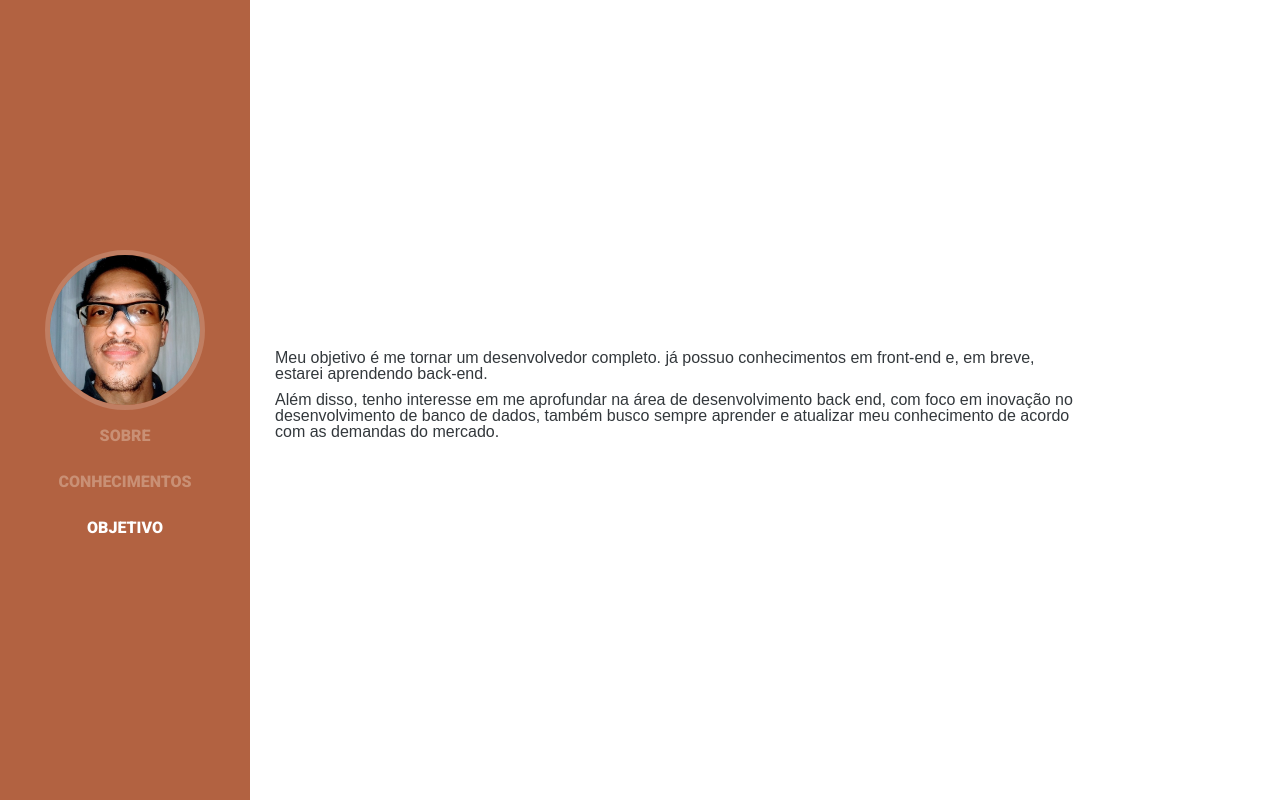
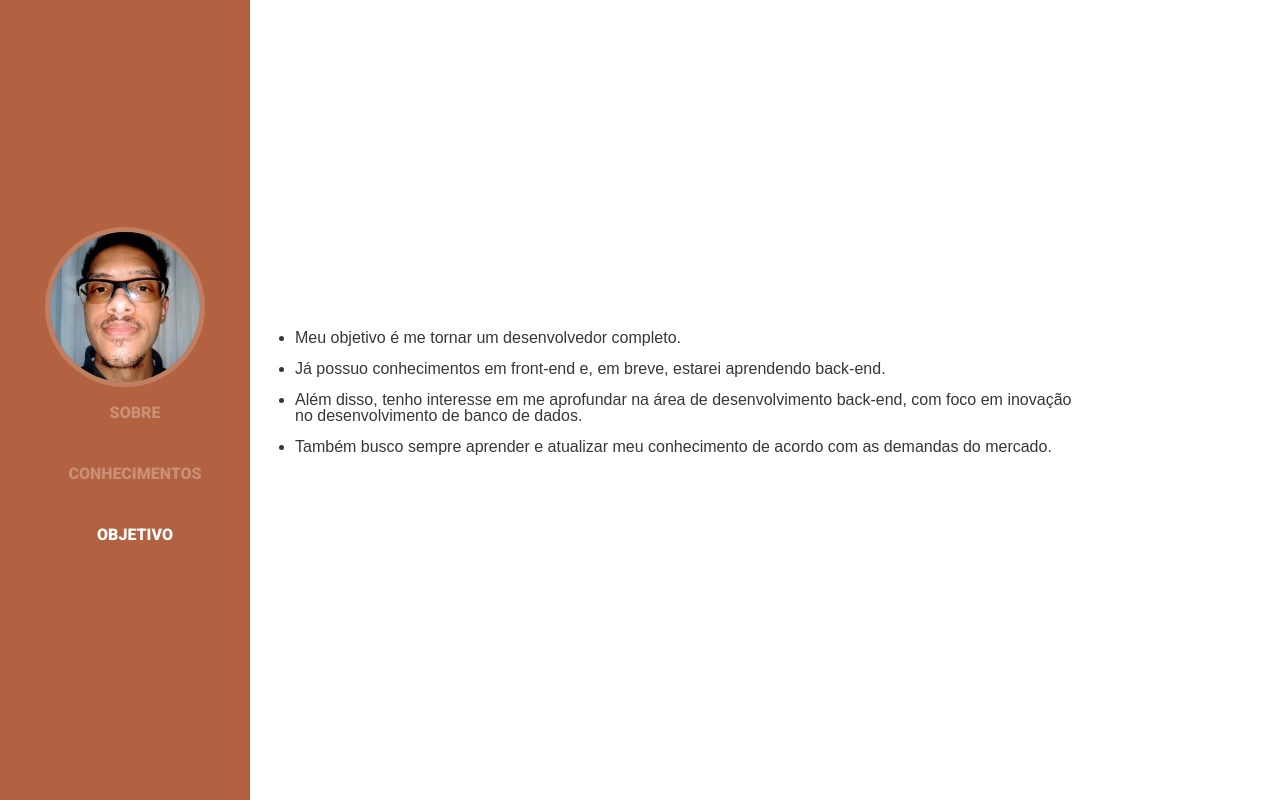
Before and after one commit to Estudos-de-BackEnd-e-FrontEnd/Atividade-Final-do-Modulo-Front-End-I, a plain HTML site: page objetivos.html in a window 1280 px wide. Drawn offline with Linux system fonts and the light colour scheme.

Commit message:
Updated texts and spacing

```diff
--- a/css/reset.css
+++ b/css/reset.css
@@ -26,9 +26,7 @@ footer, header, hgroup, menu, nav, section {
 body {
 	line-height: 1;
 }
-ol, ul {
-	list-style: none;
-}
+
 blockquote, q {
 	quotes: none;
 }
--- a/css/styles.css
+++ b/css/styles.css
@@ -3,11 +3,13 @@ display: flex;
 font-family: "Exo 2", sans-serif;
 color: #33383c;
 }
+
 main {
 display: flex;
 align-items: center;
 padding: 0 25px;
 }
+
 aside {
 display: flex;
 align-items: center;
@@ -21,19 +23,24 @@ text-align: center;
 header {
 width: 200px;
 }
+
 img {
     border: 5px solid #c07e62;
     border-radius: 50%;
     width: 150px;
 }
 
+ol li, ul li{
+    margin-bottom: 15px;
+    margin-left: 20px;
+
+}
+
 nav ul li {
     padding: 15px 0 15px 0;
+    list-style: none;
 }
-ol li{
-    margin-bottom: 15px;
 
-}
 a {
     text-decoration: none;
     color: #c99075;
@@ -73,11 +80,10 @@ h1 {
 }
 h2 {
     font-size: 16px;
-    margin-bottom: 50px;
+    margin-bottom: 35px;
 }
 
-h1,
-h2 {
+h1,h2 {
     font-weight: bold;
     text-transform: uppercase;
 }
--- a/objetivos.html
+++ b/objetivos.html
@@ -26,15 +26,24 @@
     </aside>
     <main>
         <section>
-            <p>
-                Meu objetivo é me tornar um desenvolvedor completo.
-                já possuo conhecimentos em front-end e, em breve, estarei aprendendo back-end.
-            </p>
-            <p>
-                Além disso, tenho interesse em me aprofundar na área de desenvolvimento back end,
-                com foco em inovação no desenvolvimento de banco de dados, também
-                busco sempre aprender e atualizar meu conhecimento de acordo com as demandas do mercado.
-            </p>
+            <ul>
+                <li>
+                    Meu objetivo é me tornar um desenvolvedor completo.
+                </li>
+
+                <li>
+                    Já possuo conhecimentos em front-end e, em breve, estarei aprendendo back-end.
+                </li>
+
+                <li>
+                    Além disso, tenho interesse em me aprofundar na área de desenvolvimento back-end,
+                    com foco em inovação no desenvolvimento de banco de dados.
+                </li>
+
+                <li>
+                    Também busco sempre aprender e atualizar meu conhecimento de acordo com as demandas do mercado.
+                </li>
+            </ul>
 
         </section>
     </main>
```
Also changed, not shown: conhecimentos.html (+1 -1 lines).
